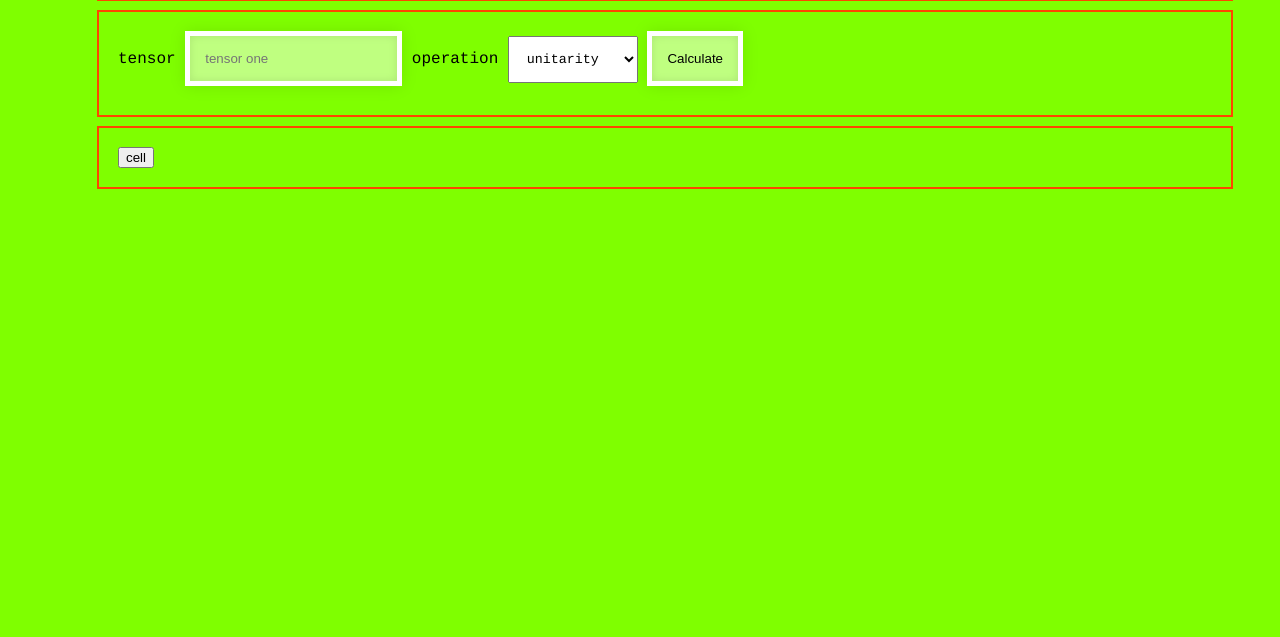
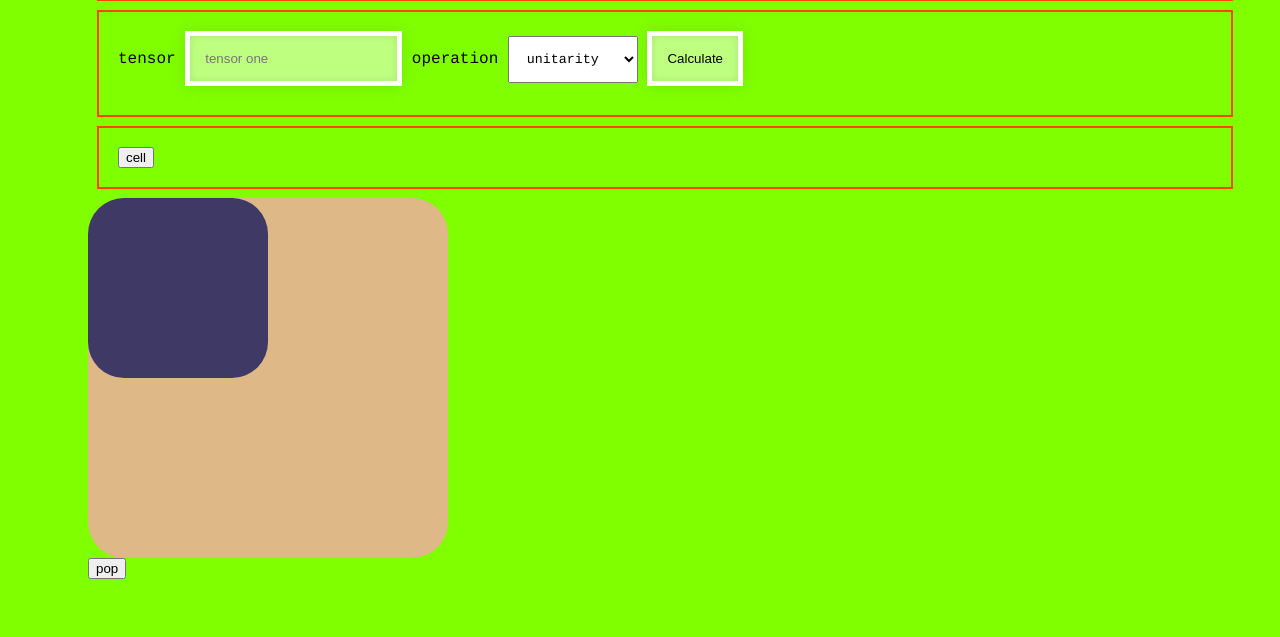
Before and after one commit to vinceparis95/stem, a Flask app: page / in a window 1280 px wide. Shown: the part 358-995 px from the top of the page. Before the commit the page ends 547 px from the top, so only its background shows below. Run offline with Flask 2, Linux system fonts and the light colour scheme; parts of the project's set-up code (start-up, migrations or seed data) failed here and were passed over.

Commit message:
refined webcoded app toy tensorcalc 2 files

```diff
--- a/webCoding/apps/toys/TensorCalc2/static/js/features.js
+++ b/webCoding/apps/toys/TensorCalc2/static/js/features.js
@@ -1,11 +1,11 @@
 
-// function myFunction() {
-//   var btn = document.createElement("BUTTON");
-//   btn.innerHTML = "celly";
-//   document.body.appendChild(btn);
-//
-//   // var newdiv = document.createElement("P");
-//   //   newdiv.innerHTML = "suppy";
-//   //   document.body.appendChild(newdiv);
-//
-// }
+function myFunction() {
+  var btn = document.createElement("BUTTON");
+  btn.innerHTML = "celly";
+  document.body.appendChild(btn);
+
+  // var newdiv = document.createElement("P");
+  //   newdiv.innerHTML = "suppy";
+  //   document.body.appendChild(newdiv);
+
+}
--- a/webCoding/apps/toys/TensorCalc2/static/styles/template.css
+++ b/webCoding/apps/toys/TensorCalc2/static/styles/template.css
@@ -45,3 +45,23 @@ input {
     padding: 19px;
     margin: 9px;
 }
+
+.animator {
+
+    width: 180px;
+    height:180px;
+    border-radius: 20%;
+    position: absolute;
+    background-color: rgb(1,9,89);
+    opacity: 72%;
+}
+
+
+
+.container2 {
+  width: 360px;
+  height: 360px;
+  border-radius: 10%;
+  position: relative;
+  background: burlywood;
+}
--- a/webCoding/apps/toys/TensorCalc2/templates/home.html
+++ b/webCoding/apps/toys/TensorCalc2/templates/home.html
@@ -50,11 +50,26 @@
       <div class="container">
         <button onclick="myFunction()">cell</button>
          <script type="text/javascript"
-         src="{{ url_for('static', filename='js/features.js') }}">
+                 src="{{ url_for('static', filename='js/features.js') }}">
          </script>
       </div>
+
+
+      <div class="container2", id="myContainer2">
+        <div class ="animator", id="myAnimation">
+
+        </div>
+
+      </div>
+      <button onclick="myMove()">pop</button>
+      <script
+              src="{{ url_for('static', filename='js/animation1.js') }}">
+      </script>
+
 
     </div>
     </header>
   </body>
+
+
 </html>
```
Also changed, not shown: webCoding/apps/toys/TensorCalc2/static/js/animation1.js (added, +58 -0 lines), webCoding/games/bits/animation/animation1.js (deleted).
